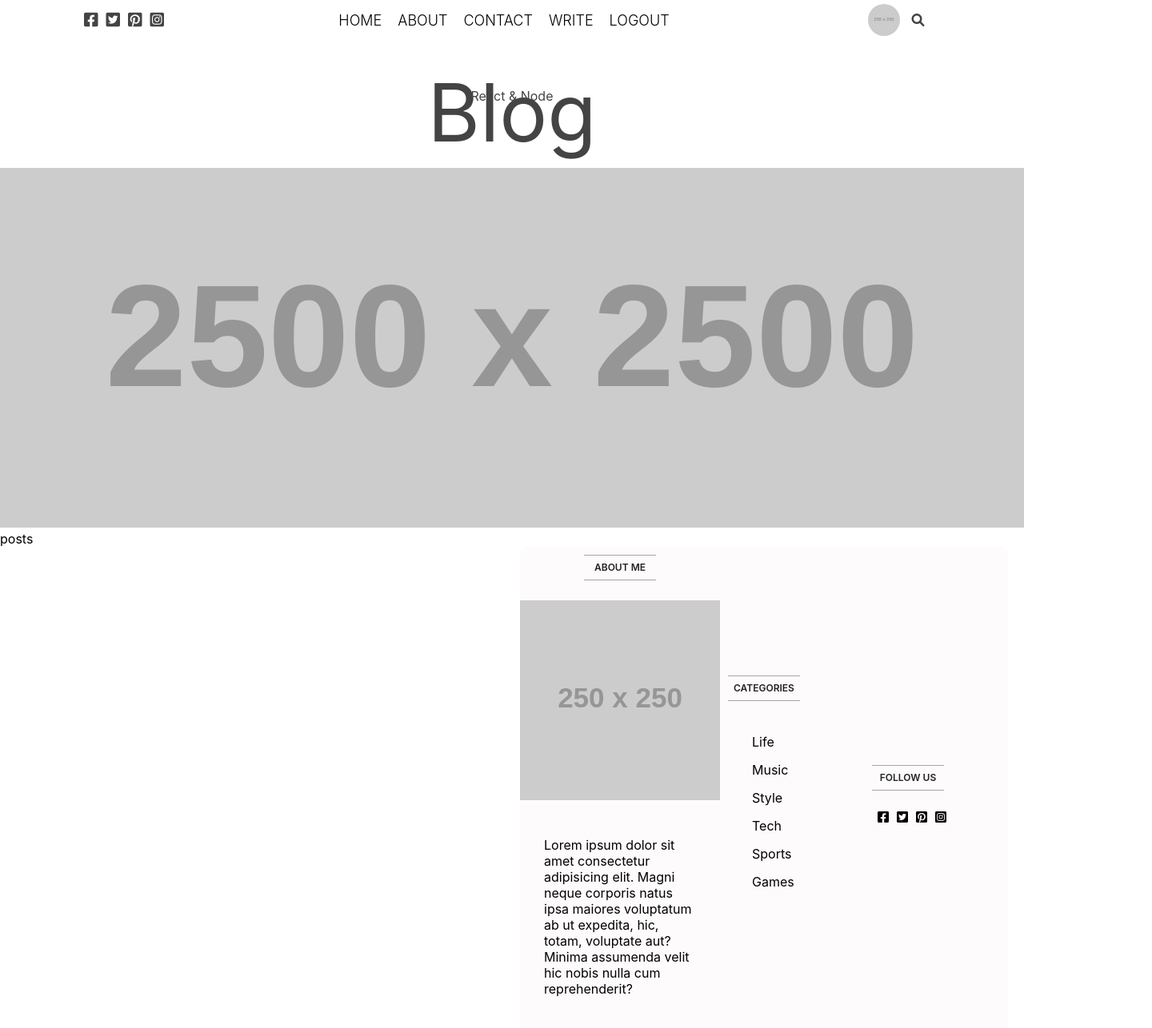
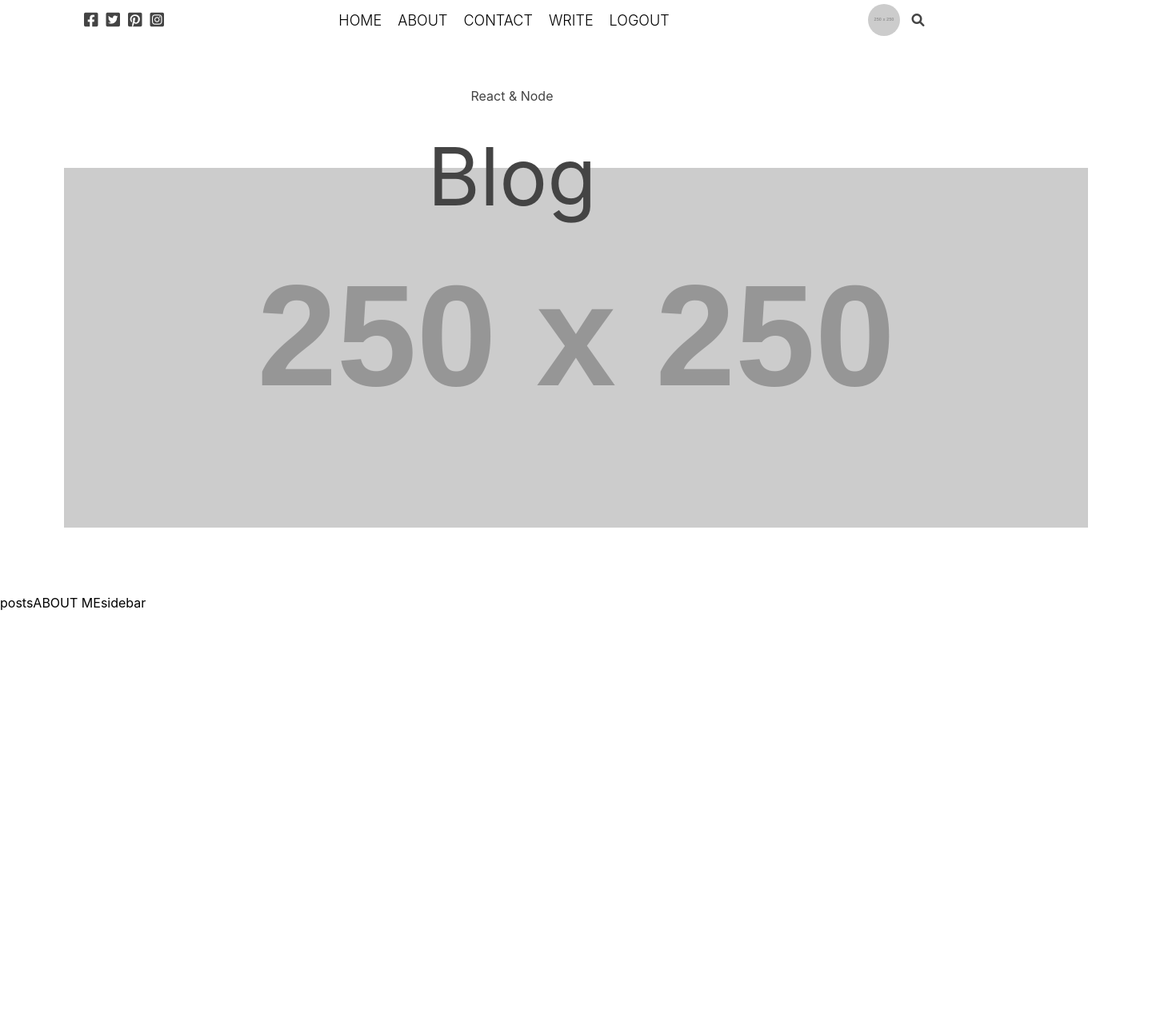
Before and after one commit to BennetWilson/DRIP, a React (Create React App) app in the folder drip/: page / in a window 1280 px wide. Shown: the top 1286 px of the page at 80% size, 1440 px wide, since content can reach past the window. After the commit the page ends 800 px from the top, so only its background shows below. Built offline with nearby package versions, Linux system fonts and the light colour scheme.

Commit message:
Revert "created a sidebar and spot for posts to go"

```diff
--- a/drip/src/App.js
+++ b/drip/src/App.js
@@ -1,6 +1,5 @@
 import TopBar from './topbar/topbar';
 import './App.css';
-
 import Home from './pages/home/Home';
 
 function App() {
--- a/drip/src/header/Header.css
+++ /dev/null
@@ -1,30 +0,0 @@
-.header {
-    margin-top: 60px;
-}
-
-.headerTitles {
-    display: flex;
-    flex-direction: column;
-    align-items: center;
-    /* font-family: ; */
-    color: #444;
-}
-
-.headerTitleSm {
-    position: absolute;
-    top: 18%;
-    font-size: 20px;
-}
-
-.headerTitleLg {
-    position: absolute;
-    top: 10%;
-    font-size: 100px;
-}
-
-.headerImg {
-    width: 100%;
-    height: 450px;
-    margin-top: 80px;
-    object-fit: cover;
-}
--- a/drip/src/header/Header.jsx
+++ /dev/null
@@ -1,15 +0,0 @@
-import React from 'react';
-import './Header.css'
-
-
-export default function Header () {
-    return (
-        <div className='header'>
-        <div className="headerTitles">
-        <span classname='headerTitleSm'>React & Node</span>
-        <span className='headerTitleLg'>Blog</span>
-        </div>
-        <img className='headerImg' src="https://via.placeholder.com/2500" alt="" />
-        </div>
-    );
-}
--- a/drip/src/pages/home/Home.css
+++ /dev/null
@@ -1,4 +0,0 @@
-.home {
-    display: flex;
-
-}
--- a/drip/src/pages/home/Home.jsx
+++ b/drip/src/pages/home/Home.jsx
@@ -1,17 +1,16 @@
 import React from 'react';
-import './Home.css'
-import Header from '../../header/Header'
-import Posts from '../../posts/Posts'
-import SideBar from '../../sidebar/SideBar'
+import Header from '../../header/header';
+import Sidebar from '../../sidebar/Sidebar';
+import Posts from '../../posts/Posts';
+import './home.css';
 
-export default function Home () {
+export default function Home() {
     return (
         <>
-        <Header />
-        <div className ='home'>
-            <Posts />
-            <SideBar />
-
+            <Header/>
+        <div className='home'>
+           <Posts />
+           <Sidebar />
         </div>
         </>
     );
--- a/drip/src/posts/Posts.css
+++ /dev/null
@@ -1,5 +0,0 @@
-.posts{
-    flex:9;
-
-
-}
--- a/drip/src/posts/Posts.jsx
+++ b/drip/src/posts/Posts.jsx
@@ -1,9 +1,8 @@
 import React from 'react';
-import './Posts.css'
 
-export default function Posts () {
+export default function Posts() {
     return (
-        <div className ='posts'>
+        <div className='posts'>
             posts
         </div>
     );
--- a/drip/src/sidebar/SideBar.css
+++ /dev/null
@@ -1,63 +0,0 @@
-.sidebar {
-    flex: 3;
-    margin: 20px;
-    padding-bottom: 30px;
-    background-color: #fdfbfb;
-    border-radius: 10px;
-    display: flex;
-    align-items: center;
-}
-.sideBarItem {
-    display: flex;
-    flex-direction: column;
-    align-items: center;
-}
-
-.sideBarTitle{
-    margin: 10px;
-    padding: 5px;
-    width: 80px;
-    border-top: 1px solid #a7a4a4;
-    border-bottom: 1px solid #a7a4a4;
-    /* font-family: 'Gill Sans', 'Gill Sans MT', Calibri, 'Trebuchet MS', sans-serif; */
-    font-size: 12px;
-    color: #222;
-    font-weight: 600;
-    line-height: 20px;
-    text-align: center;
-}
-
-.sideBarImage {
-    margin-top: 15px;
-
-}
-
-.sideBarItem > p {
-    padding: 30px;
-}
-
-.sideBarList {
-    list-style: none;
-    margin-bottom: 30px;
-}
-
-.sideBarListItem {
-    display: inline-block;
-    width: 50px;
-    margin-top: 15px;
-    cursor: pointer;
-}
-
-.sideBarSocial {
-    margin-top: 15px;
-    width: 250px;
-    display: flex;
-    align-items: center;
-    justify-content: center;
-}
-
-.sideBarIcon {
-    font-size: 16px;
-    margin-left: 10px;
-    cursor: pointer;
-}
--- a/drip/src/sidebar/SideBar.jsx
+++ /dev/null
@@ -1,39 +0,0 @@
-import React from "react";
-import "./SideBar.css";
-
-export default function Sidebar() {
-  return (
-    <div className="sidebar">
-      <div className="sideBarItem">
-        <span className="sideBarTitle">ABOUT ME</span>
-        <img className='sideBarImage' src="https://via.placeholder.com/250" alt="" />
-        <p>
-          Lorem ipsum dolor sit amet consectetur adipisicing elit. Magni neque
-          corporis natus ipsa maiores voluptatum ab ut expedita, hic, totam,
-          voluptate aut? Minima assumenda velit hic nobis nulla cum
-          reprehenderit?
-        </p>
-      </div>
-      <div className="sideBarItem">
-        <span className="sideBarTitle">CATEGORIES</span>
-        <ul className="sideBarList">
-          <li className="sideBarListItem">Life</li>
-          <li className="sideBarListItem">Music</li>
-          <li className="sideBarListItem">Style</li>
-          <li className="sideBarListItem">Tech</li>
-          <li className="sideBarListItem">Sports</li>
-          <li className="sideBarListItem">Games</li>
-        </ul>
-      </div>
-      <div className="sideBarItem">
-        <span className="sideBarTitle">FOLLOW US</span>
-        <div className="sideBarSocial">
-          <i className="sideBarIcon fa-brands fa-facebook-square"></i>
-          <i className="sideBarIcon fa-brands fa-twitter-square"></i>
-          <i className="sideBarIcon fa-brands fa-pinterest-square"></i>
-          <i className="sideBarIcon fa-brands fa-instagram-square"></i>
-        </div>
-      </div>
-    </div>
-  );
-}
```
